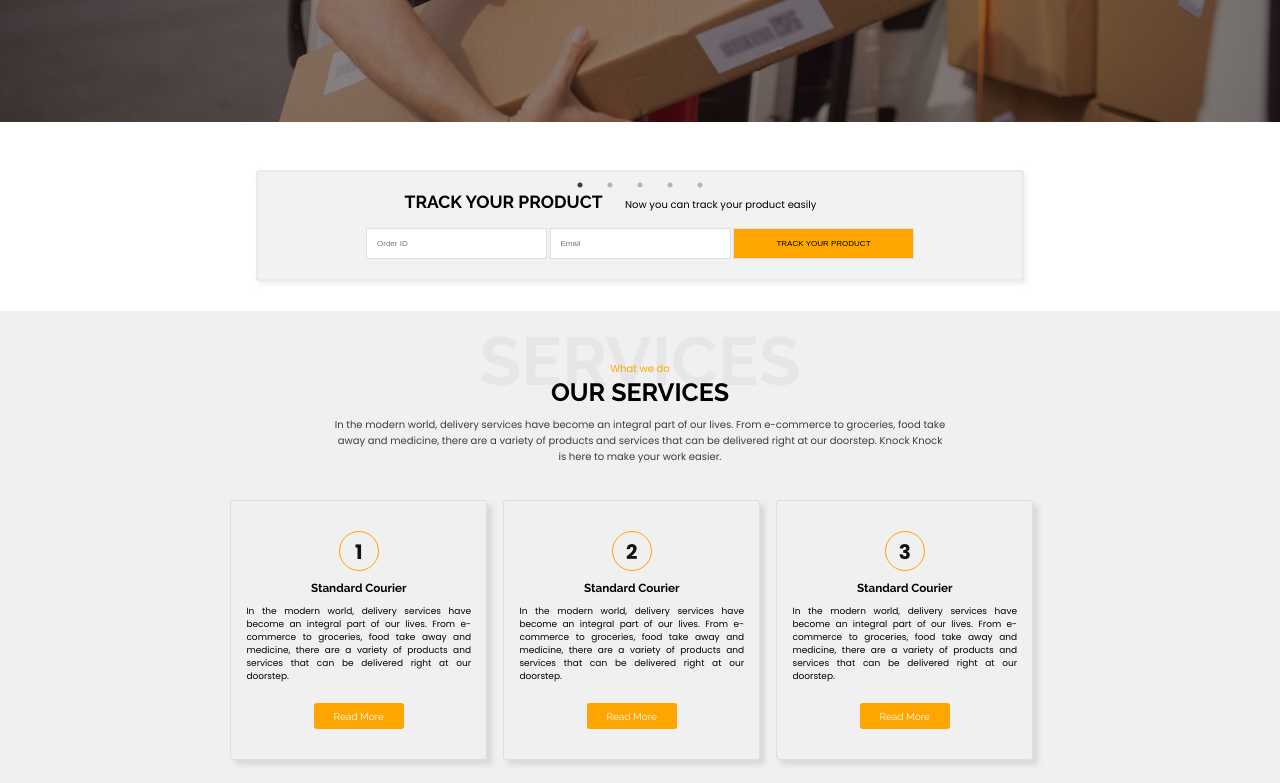
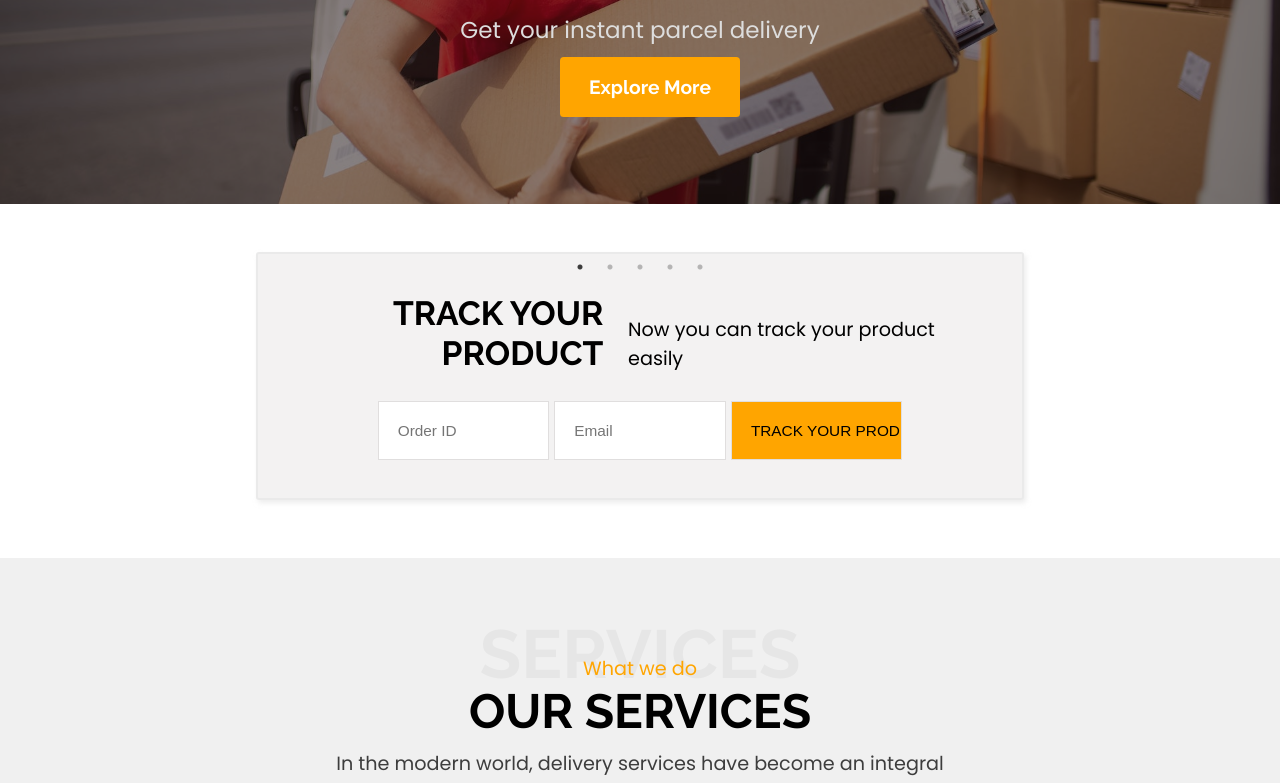
Before and after one commit to webdevexpertbd/courier, a plain HTML site: page index.html in a window 1280 px wide. Shown: the part 660-1443 px from the top of the page. Drawn offline with nearby package versions, Linux system fonts and the light colour scheme; files whose address does not match are found by name.

Commit message:
Update style.css

```diff
--- a/style.css
+++ b/style.css
@@ -655,10 +655,16 @@ a.read-more-btn:hover {
 
 @media only screen and (min-width: 1440px) {
     html {
-        font-size: 100%;
+        font-size: 150%;
     }
 
 
+}
+
+@media only screen and (max-width: 1439.99px) and (min-width: 1024px) {
+    html {
+        font-size: 120%;
+    }
 }
 
 @media only screen and (max-width: 991.99px) {
```
